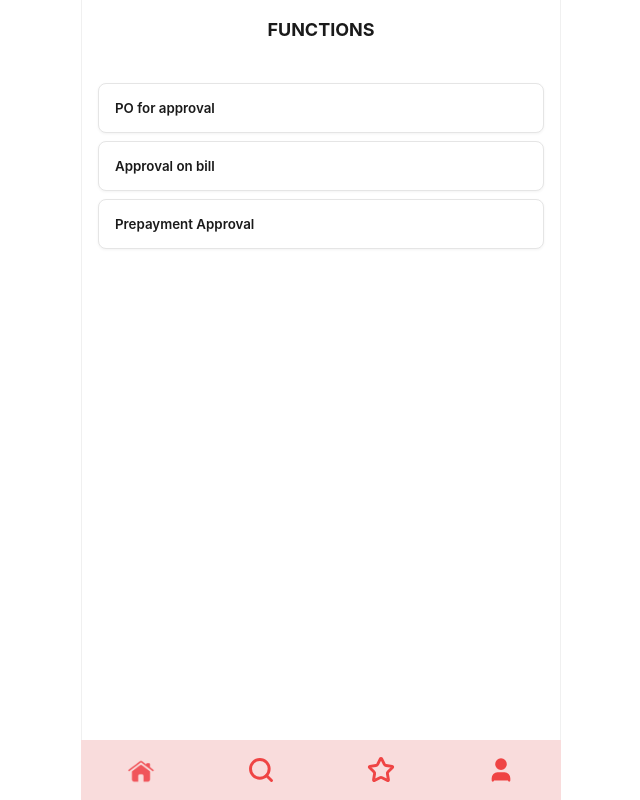
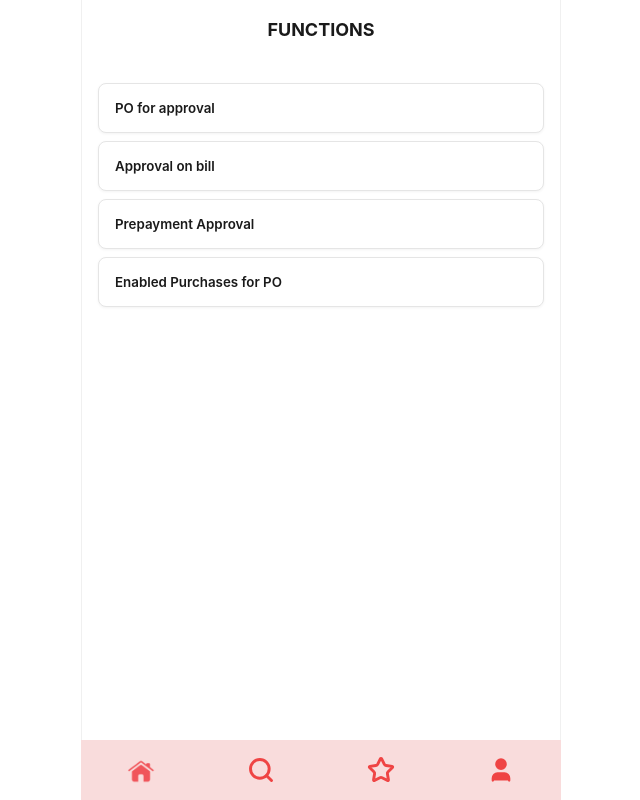
Before and after one commit to QmazProject/Acumatica-Mobile-Preview, a React (Vite) app: page / in a window 1280 px wide. Both pictures are taken after a click on the element 820 px from the left and 770 px from the top of the page. Shown: the whole page, without its empty margins (319-959 px from the left). Built offline with nearby package versions, Linux system fonts and the light colour scheme.

Commit message:
Add 'Enabled Purchases for PO' button to Functions

```diff
--- a/src/components/Functions.tsx
+++ b/src/components/Functions.tsx
@@ -83,6 +83,19 @@ const Functions: React.FC<{
                         }}
                     >
                         Prepayment Approval
+                    </button>
+                    <button
+                        className="function-tab"
+                        type="button"
+                        style={{
+                            marginTop: '8px',
+                            cursor: 'pointer'
+                        }}
+                        onClick={() => {
+                            alert('Enabled Purchases for PO functionality');
+                        }}
+                    >
+                        Enabled Purchases for PO
                     </button>
                     {activeModal === 'prepayment' && (
                         <div style={{
```
